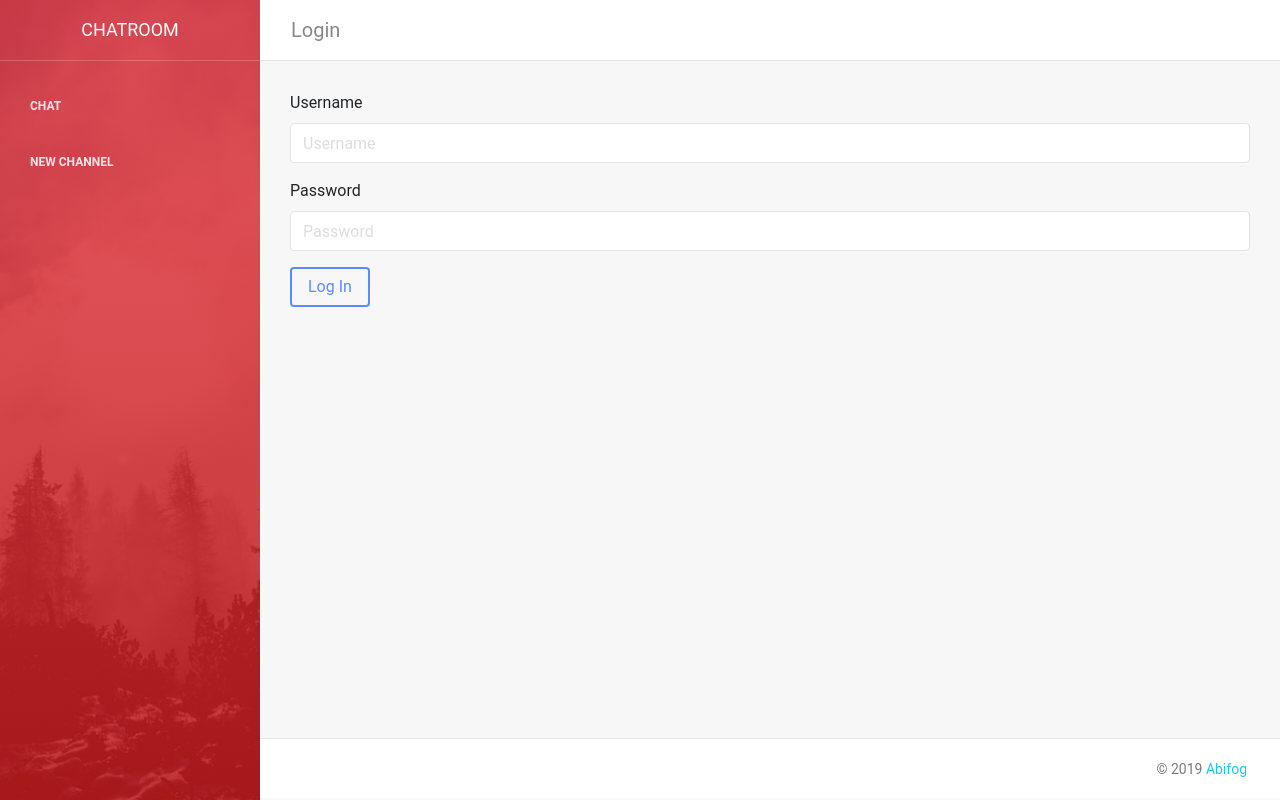
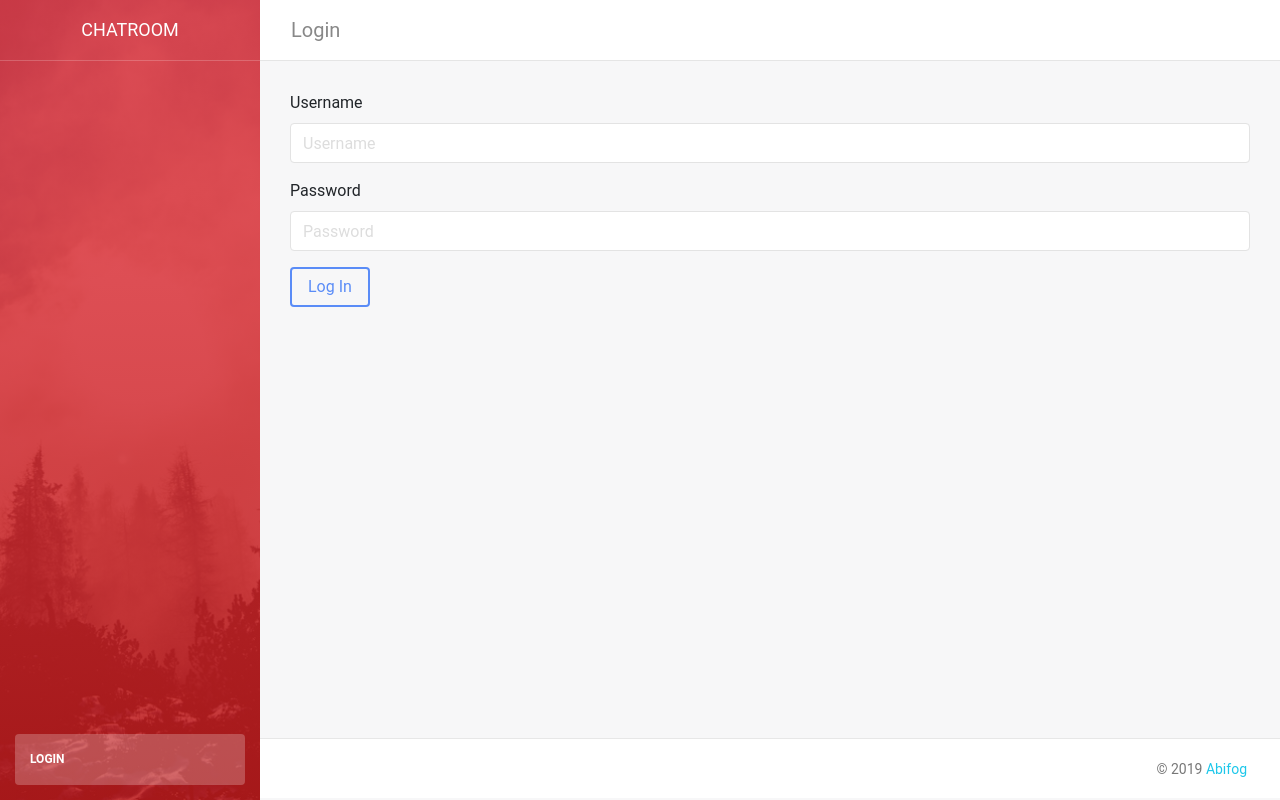
Before and after one commit to IceWreck/ChatRooms, a Flask app: page /login in a window 1280 px wide. Run offline with Flask 2, Linux system fonts and the light colour scheme; some libraries are stand-ins or nearby versions.

Commit message:
sidebar nav changes on login/logout state

```diff
--- a/app.py
+++ b/app.py
@@ -28,6 +28,11 @@ Session(app)
 @app.route("/")
 def index():
     return redirect('/chat')
+
+@app.route("/logout")
+def logout():
+    session.clear()
+    return redirect('/')
 
 @app.route("/register", methods=["GET", "POST"])
 def register():
@@ -108,6 +113,8 @@ def login():
     else:
         return render_template("loginpage.html")
 
+
+
 @app.route("/chat")
 @login_required
 def chat():
--- a/static/js/chat.js
+++ b/static/js/chat.js
@@ -8,10 +8,10 @@ document.addEventListener('DOMContentLoaded', () => {
 
     // Set a default channel if last used channel doesn't exist and connect to it
     if (!localStorage.getItem("channel_name")) {
-        localStorage.setItem("channel_name", 'Lounge');
+        localStorage.setItem("channel_name", 'lounge');
     }
     let channel_name = localStorage.getItem("channel_name");
-    document.querySelector("#channel-name").innerHTML = channel_name;
+    document.querySelector("#channel-name").innerHTML = "#" + channel_name;
 
     // Chat Functionality
     // ---------------------------------------//
--- a/templates/layout.html
+++ b/templates/layout.html
@@ -21,7 +21,8 @@
     <link href="../static/css/bootstrap.min.css" rel="stylesheet" />
     <link href="../static/css/light-bootstrap-dashboard.css?v=2.0.0 " rel="stylesheet" />
     <link rel="stylesheet" href="../static/css/chat.css">
-    <script type="text/javascript" src="https://cdnjs.cloudflare.com/ajax/libs/socket.io/1.3.6/socket.io.min.js"></script>
+    <script type="text/javascript" src="https://cdnjs.cloudflare.com/ajax/libs/socket.io/1.3.6/socket.io.min.js">
+    </script>
 
 </head>
 
@@ -36,6 +37,7 @@
                     </a>
                 </div>
                 <ul class="nav">
+                    {% if session.user_id %}
                     <li>
                         <a class="nav-link" href="/chat">
                             <p>CHAT</p>
@@ -46,6 +48,20 @@
                             <p>NEW CHANNEL</p>
                         </a>
                     </li>
+                    <li class="nav-item active active-pro">
+                        <a class="nav-link active" href="/logout">
+                            <p>Logout</p>
+                        </a>
+                    </li>
+                    {% else %}
+
+                    <li class="nav-item active active-pro">
+                        <a class="nav-link active" href="/login">
+                            <p>Login</p>
+                        </a>
+                    </li>
+
+                    {% endif%}
 
 
                 </ul>
```
